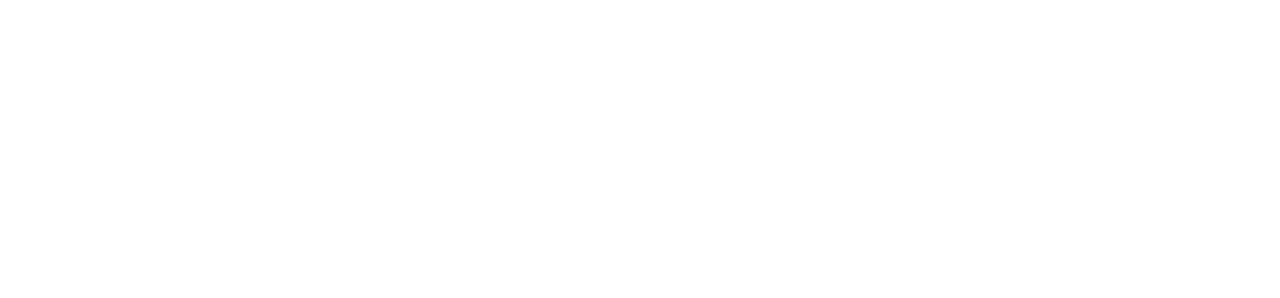
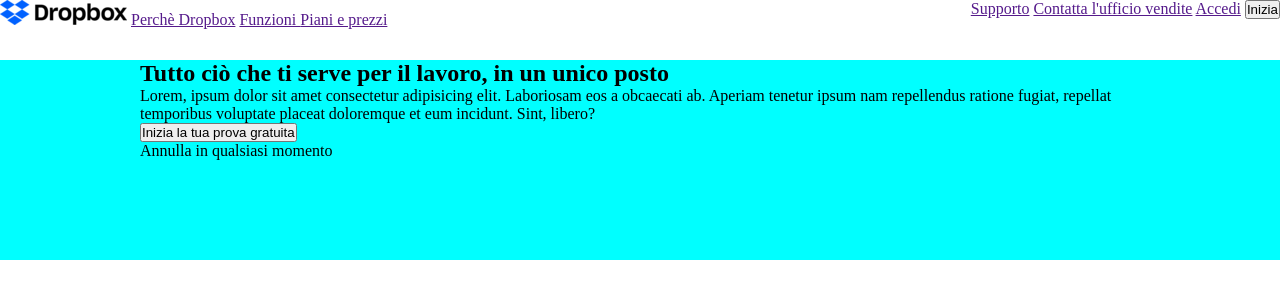
Before and after one commit to Nali1919/htmlcss-dropbox, a plain HTML site: page index.html in a window 1280 px wide. Drawn offline with Linux system fonts and the light colour scheme.

Commit message:
Concludo header

```diff
--- a/css/style.css
+++ b/css/style.css
@@ -3,3 +3,23 @@
     padding: 0;
     box-sizing: border-box;
 }
+
+.first-header {
+    height: 60px;
+    display: flex;
+    justify-content: space-between;
+
+}
+
+.second-header {
+    height: 200px;
+    background-color: aqua;
+
+}
+
+
+.contenitore {
+    margin: 0 auto;
+    max-width: 1000px;
+
+}
--- a/index.html
+++ b/index.html
@@ -10,6 +10,72 @@
 </head>
 
 <body>
+    <div class="container">
+        <header>
+            <!-- Inizio primo header -->
+            <section class="first-header">
+                <div>
+                    <img src="./img/logo-small.png" alt="Logo Azienda">
+                    <a href="">Perchè Dropbox</a>
+                    <a href="">Funzioni </a>
+                    <a href="">Piani e prezzi</a>
+
+                </div>
+                <div>
+                    <a href="">Supporto</a>
+                    <a href="">Contatta l'ufficio vendite</a>
+                    <a href="">Accedi</a>
+                    <button>Inizia</button>
+
+                </div>
+
+
+            </section>
+            <!-- Fine primo header -->
+            <!-- Inizio Secondo header -->
+            <section class="second-header">
+                <div class="contenitore">
+                    <h1>Tutto ciò che ti serve per il lavoro, in un unico posto</h1>
+                    <p>Lorem, ipsum dolor sit amet consectetur adipisicing elit. Laboriosam eos a obcaecati ab. Aperiam
+                        tenetur ipsum nam repellendus ratione fugiat, repellat temporibus voluptate placeat doloremque
+                        et eum incidunt. Sint, libero?</p>
+                    <button>Inizia la tua prova gratuita</button>
+                    <p>Annulla in qualsiasi momento</p>
+                </div>
+
+
+
+
+            </section>
+
+
+
+        </header>
+        <!-- fine secondo header -->
+        <main>
+
+
+
+        </main>
+        <footer>
+
+
+
+        </footer>
+
+
+
+
+
+
+
+
+
+
+
+
+
+    </div>
 
 </body>
 
```
